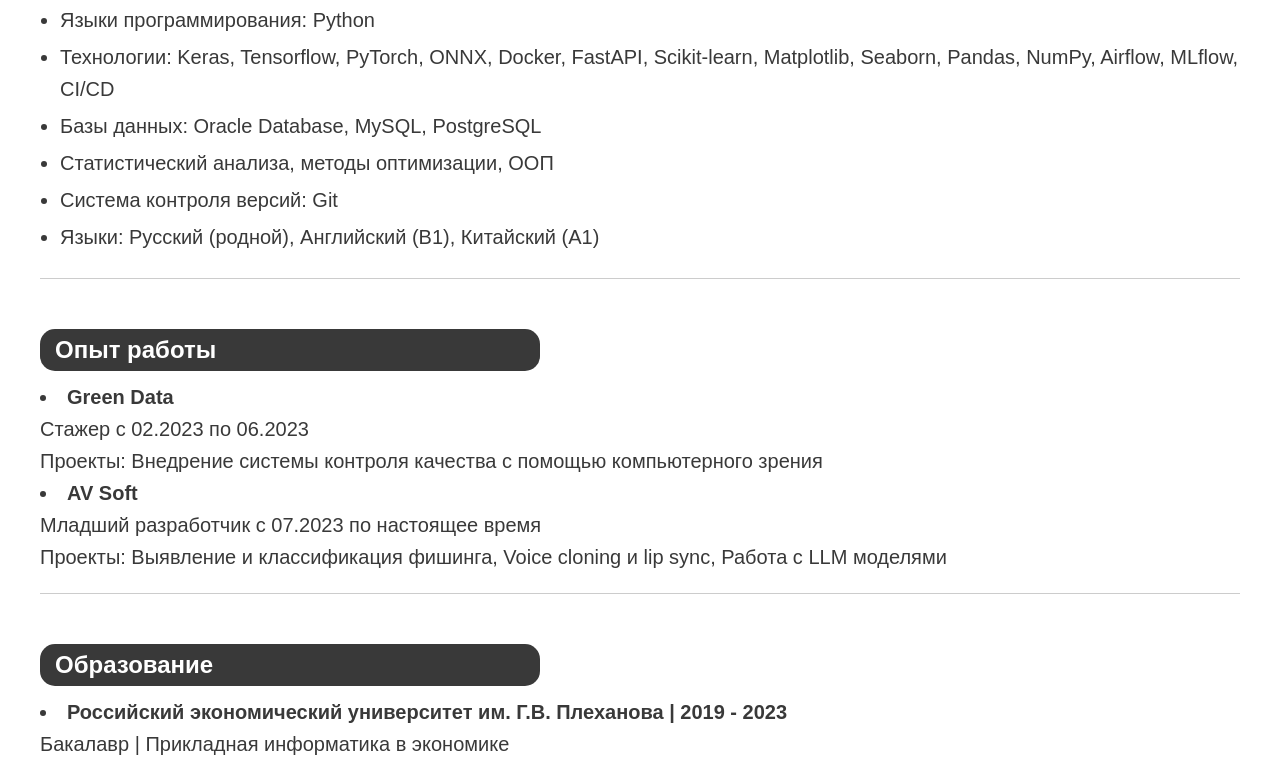
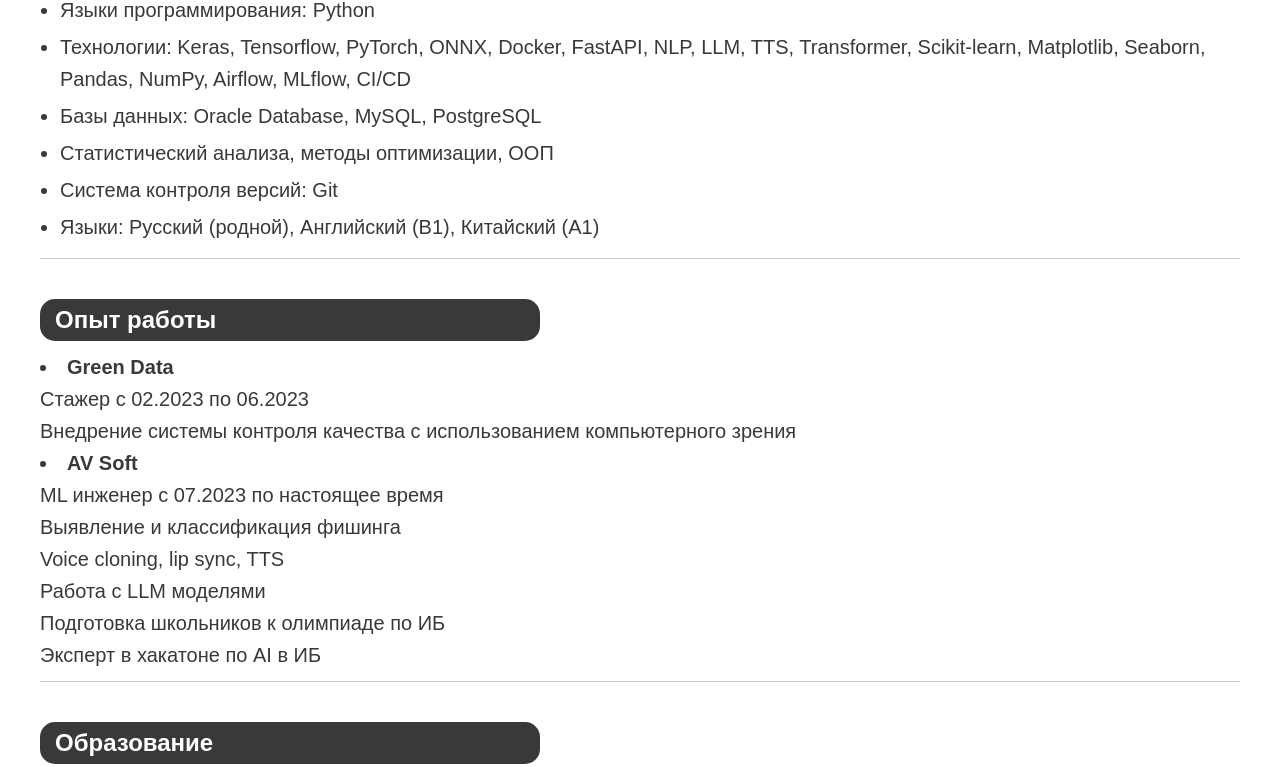
Before and after one commit to H4ppyDead/my-resume, a plain HTML site: page index.html in a window 1280 px wide. Shown: the part 404-1171 px from the top of the page. Drawn offline with Linux system fonts and the light colour scheme.

Commit message:
update info

```diff
--- a/index.html
+++ b/index.html
@@ -61,7 +61,7 @@
       <h2 id="skills" class="section__header">Навыки</h2>
       <ul>
         <li>Языки программирования: Python</li>
-        <li>Технологии: Keras, Tensorflow, PyTorch, ONNX, Docker, FastAPI, Scikit-learn, Matplotlib, Seaborn, Pandas, NumPy, Airflow, MLflow, CI/CD</li>
+        <li>Технологии: Keras, Tensorflow, PyTorch, ONNX, Docker, FastAPI, NLP, LLM, TTS, Transformer, Scikit-learn, Matplotlib, Seaborn, Pandas, NumPy, Airflow, MLflow, CI/CD</li>
         <li>Базы данных: Oracle Database, MySQL, PostgreSQL</li>
         <li>Статистический анализа, методы оптимизации, ООП</li>
         <li>Система контроля версий: Git</li>
@@ -73,10 +73,14 @@
       <h2 id="experience" class="section__header">Опыт работы</h2>
       <li><strong>Green Data</strong></li>
       <p>Стажер c 02.2023 по 06.2023</p>
-      <p>Проекты: Внедрение системы контроля качества с помощью компьютерного зрения</p>
+      <p>Внедрение системы контроля качества с использованием компьютерного зрения</p>
       <li><strong>AV Soft</strong></li>
-      <p>Младший разработчик с 07.2023 по настоящее время</p>
-      <p>Проекты: Выявление и классификация фишинга, Voice cloning и lip sync, Работа с LLM моделями</p>
+      <p>ML инженер с 07.2023 по настоящее время</p>
+      <p>Выявление и классификация фишинга</p>
+      <p>Voice cloning, lip sync, TTS</p>
+      <p>Работа с LLM моделями</p>
+      <p>Подготовка школьников к олимпиаде по ИБ</p>
+      <p>Эксперт в хакатоне по AI в ИБ</p>
   </section>
 
     <section>
--- a/styles.css
+++ b/styles.css
@@ -202,7 +202,7 @@ body {
 
   section {
     border-bottom: 1px solid #ccc;
-    padding: 20px 0;
+    padding: 10px 0;
   }
 
   section:last-child {
```
